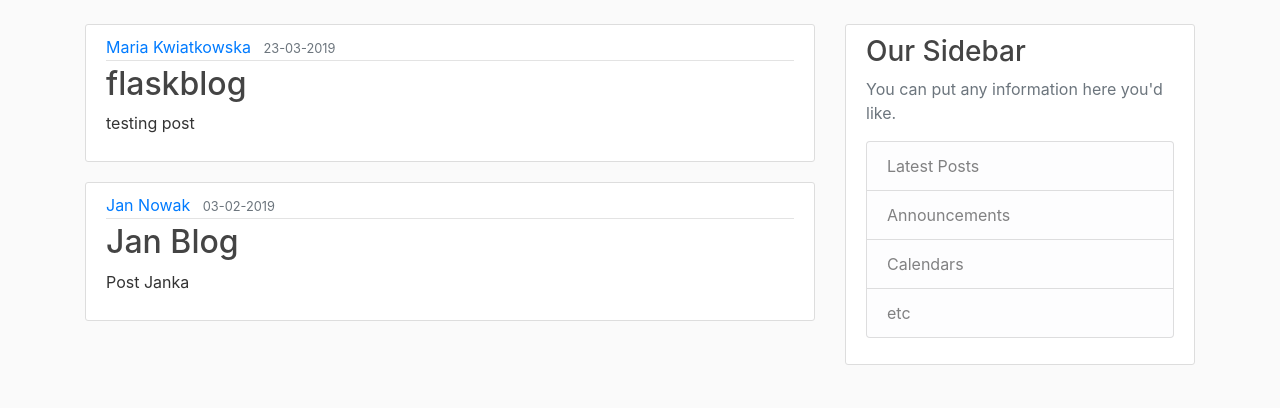
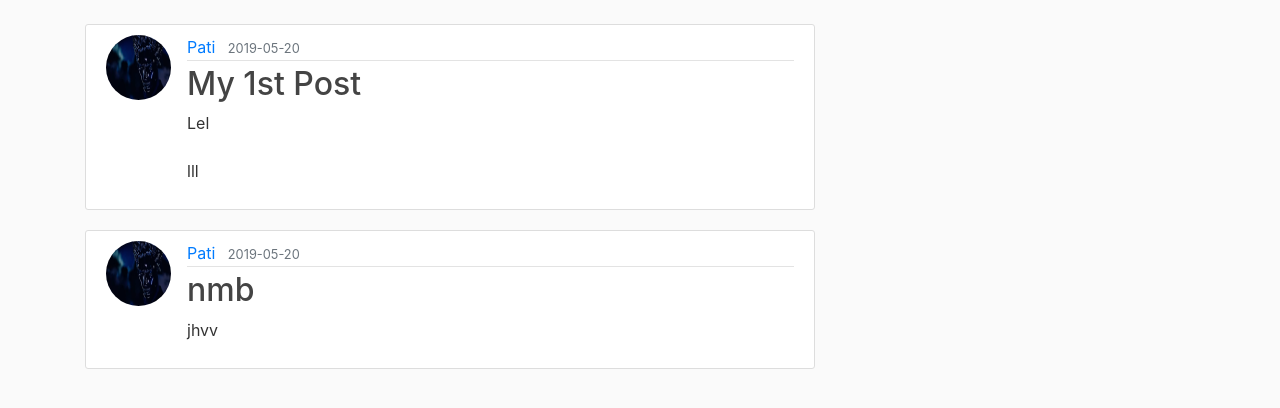
Before and after one commit to mkwiatkowska/flaskblog-learning, a Flask app: page / in a window 1280 px wide. Shown: the part 56-464 px from the top of the page. Run offline with Flask 2, Linux system fonts and the light colour scheme; data comes from the database, SQL or seed files in the repository; both versions use the stored data as it was after the commit; some libraries are stand-ins or nearby versions.

Commit message:
creating and adding posts to db enabled

```diff
--- a/flaskblog/routes.py
+++ b/flaskblog/routes.py
@@ -3,29 +3,16 @@ import secrets
 from PIL import Image
 from flaskblog.models import User, Post
 from flaskblog import app, db, bcrypt
-from flaskblog.forms import RegistrationForm, LoginForm, UpdateAccountForm
+from flaskblog.forms import (
+    RegistrationForm, LoginForm, UpdateAccountForm, PostForm)
 from flask import render_template, url_for, flash, redirect, request
 from flask_login import login_user, logout_user, current_user, login_required
 
 
-posts = [
-    {
-        'author': 'Maria Kwiatkowska',
-        'title': 'flaskblog',
-        'content': 'testing post',
-        'date_posted': '23-03-2019'
-    },
-    {
-        'author': 'Jan Nowak',
-        'title': 'Jan Blog',
-        'content': 'Post Janka',
-        'date_posted': '03-02-2019'
-    }
-]
-
 @app.route("/")
 @app.route("/home")
 def home():
+    posts = Post.query.all()
     return render_template('home.html', posts=posts)
 
 
@@ -104,3 +91,17 @@ def account():
     image_file = url_for('static', filename='profile_pics/' + current_user.img_file)
     return render_template('account.html', title='Account',
                            image_file=image_file, form=form)
+
+
+@app.route("/post/new", methods=['GET','POST'])
+@login_required
+def new_post():
+    form = PostForm()
+    if form.validate_on_submit():
+        post = Post(title=form.title.data, content=form.content.data,
+                    author=current_user)
+        db.session.add(post)
+        db.session.commit()
+        flash('Ur post has been created!', 'success')
+        return redirect(url_for('home'))
+    return render_template('create_post.html', title='New Post', form=form)
--- a/flaskblog/templates/home.html
+++ b/flaskblog/templates/home.html
@@ -2,10 +2,11 @@
 {% block content %}
     {% for post in posts%}
     <article class="media content-section">
+        <img class="rounded-circle article-img" src="{{ url_for('static', filename='profile_pics/' + post.author.img_file) }}">
         <div class="media-body">
             <div class="article-metadata">
-                <a class="mr-2" href="#">{{ post.author }}</a>
-                <small class="text-muted">{{ post.date_posted }}</small>
+                <a class="mr-2" href="#">{{ post.author.username }}</a>
+                <small class="text-muted">{{ post.date_posted.strftime('%Y-%m-%d') }}</small>
             </div>
             <h2><a class="article-title" href="#">{{ post.title }}</a></h2>
             <p class="article-content">{{ post.content }}</p>
--- a/flaskblog/templates/layout.html
+++ b/flaskblog/templates/layout.html
@@ -36,6 +36,7 @@
                     <!-- Navbar Right Side -->
                     <div class="navbar-nav">
                         {% if current_user.is_authenticated %}
+                        <a class="nav-item nav-link" href="{{ url_for('new_post') }}">New Post</a>
                         <a class="nav-item nav-link" href="{{ url_for('account') }}">Account</a>
                         <a class="nav-item nav-link" href="{{ url_for('logout') }}">Logout</a>
                         {% else %}
@@ -61,6 +62,7 @@
                 {% endwith %}
                 {% block content %}{% endblock %}
             </div>
+            <!-- Not used in my app
             <div class="col-md-4">
                 <div class="content-section">
                     <h3>Our Sidebar</h3>
@@ -73,7 +75,7 @@
                         </ul>
                     </p>
                 </div>
-            </div>
+            </div> -->
         </div>
     </main>
 
```
Also changed, not shown: flaskblog/forms.py (+8 -1 lines), flaskblog/templates/create_post.html (added, +43 -0 lines), flaskblog/site.db.
